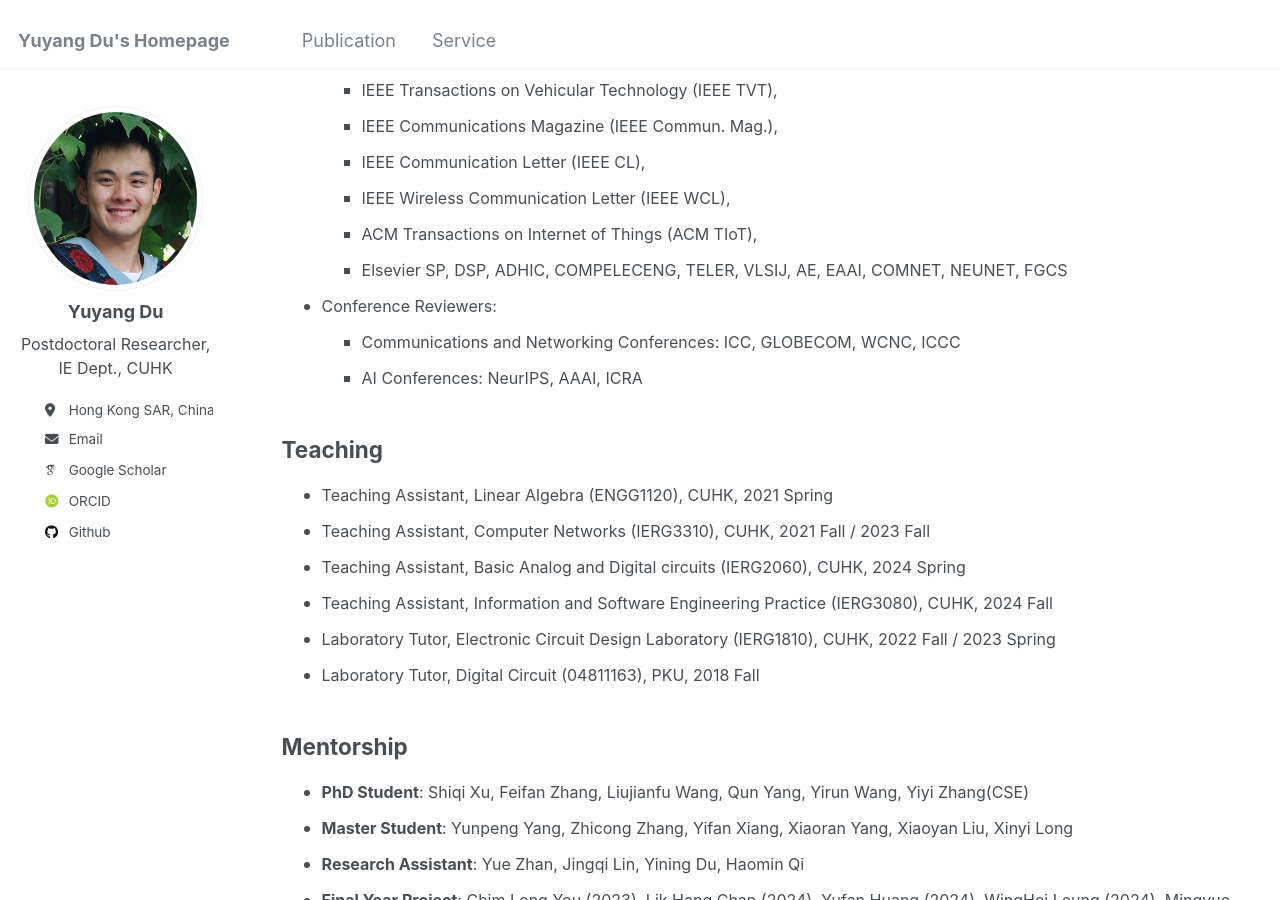
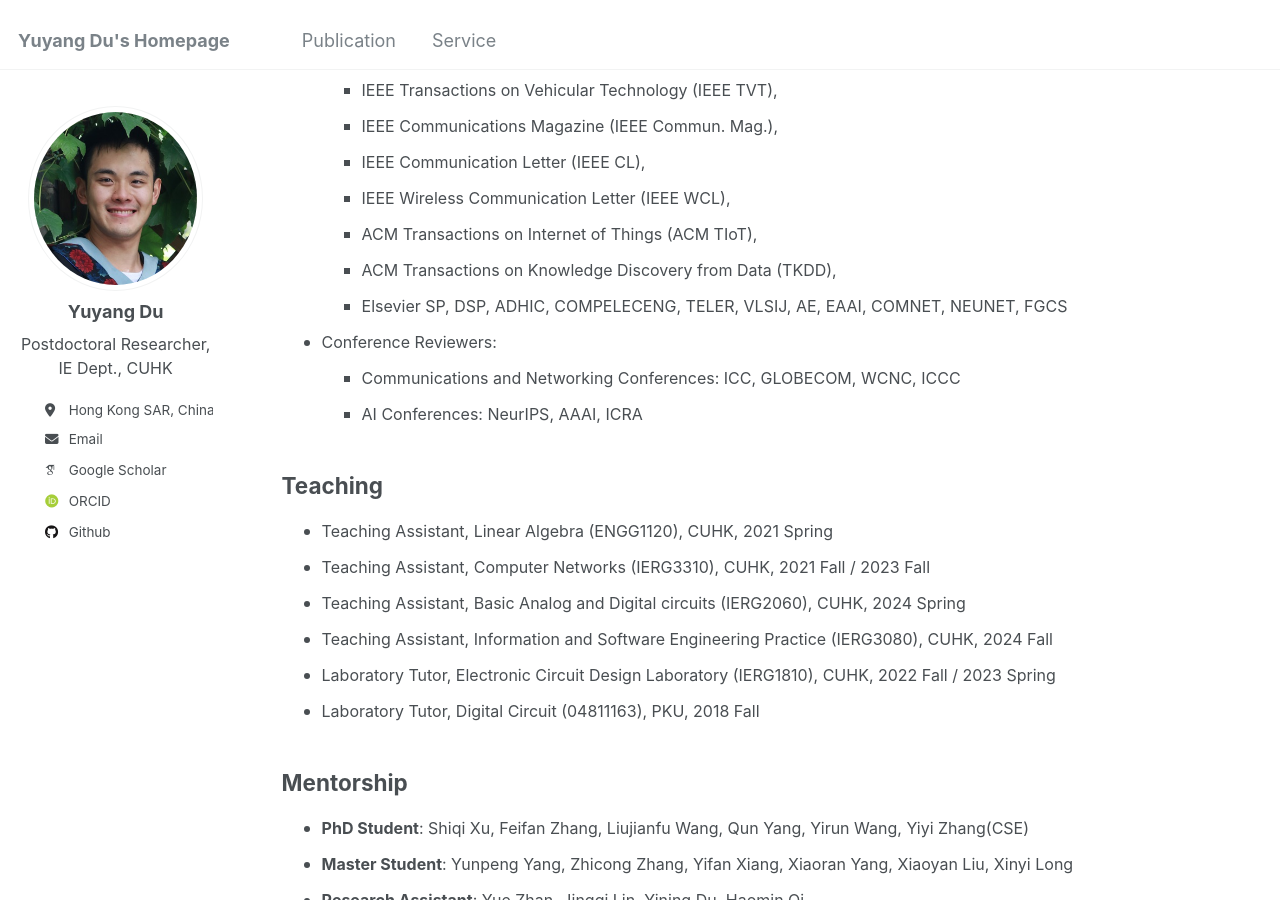
Before and after one commit to yuyangdu01/yuyangdu01.github.io, a Jekyll site: the page built from _pages/cv.md, in a window 1280 px wide and 900 px high, scrolled down 300 px. Built offline with Jekyll 4.4.1, drawn with Linux system fonts in a browser that asks for light colours; some web fonts are replaced.

Commit message:
Update cv.md

```diff
--- a/_pages/cv.md
+++ b/_pages/cv.md
@@ -22,6 +22,7 @@ Reviewer
         <li><font size=3>IEEE  Communication Letter (IEEE CL),</font></li>
         <li><font size=3>IEEE Wireless Communication Letter (IEEE WCL),</font></li>
         <li><font size=3>ACM Transactions on Internet of Things (ACM TIoT),</font></li>
+        <li><font size=3>ACM Transactions on Knowledge Discovery from Data (TKDD),</font></li>
         <li><font size=3>Elsevier SP, DSP, ADHIC, COMPELECENG, TELER, VLSIJ, AE, EAAI, COMNET, NEUNET, FGCS</font></li>
       </ul>
     </ul>
```
